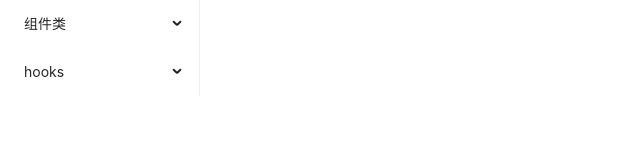
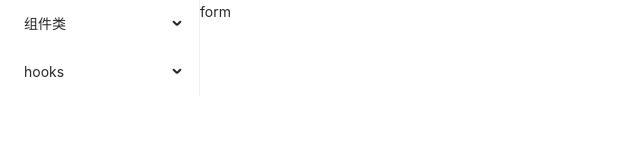
Before and after one commit to Henry-Diasa/react_practice_hooks, a React (Vite) app: page /components/form in a window 1280 px wide. Before the commit this address had no page. Shown: the top 160 px of the page, without its empty margins (0-640 px from the left). Built offline with nearby package versions, Linux system fonts and the light colour scheme.

Commit message:
feat: add components-form

```diff
--- /dev/null
+++ b/src/components/Form/index.tsx
@@ -0,0 +1,3 @@
+export default function Form() {
+  return <div>form</div>;
+}
--- a/src/router/index.ts
+++ b/src/router/index.ts
@@ -1,9 +1,14 @@
 import MiniRouter from "../components/Mini-router/index";
+import Form from "../components/Form";
 import DemoHook from "../hooks/demoHook";
 export const routes = [
   {
     path: "/components/mini-router",
     element: MiniRouter
+  },
+  {
+    path: "/components/form",
+    element: Form
   },
   {
     path: "/hooks/demo",
@@ -15,9 +20,13 @@ export const menus = [
   {
     title: "组件类",
     children: [
+      // {
+      //   path: "/components/mini-router",
+      //   label: "Mini-Router"
+      // },
       {
-        path: "/components/mini-router",
-        label: "Mini-Router"
+        path: "/components/form",
+        label: "Form"
       }
     ]
   },
```
